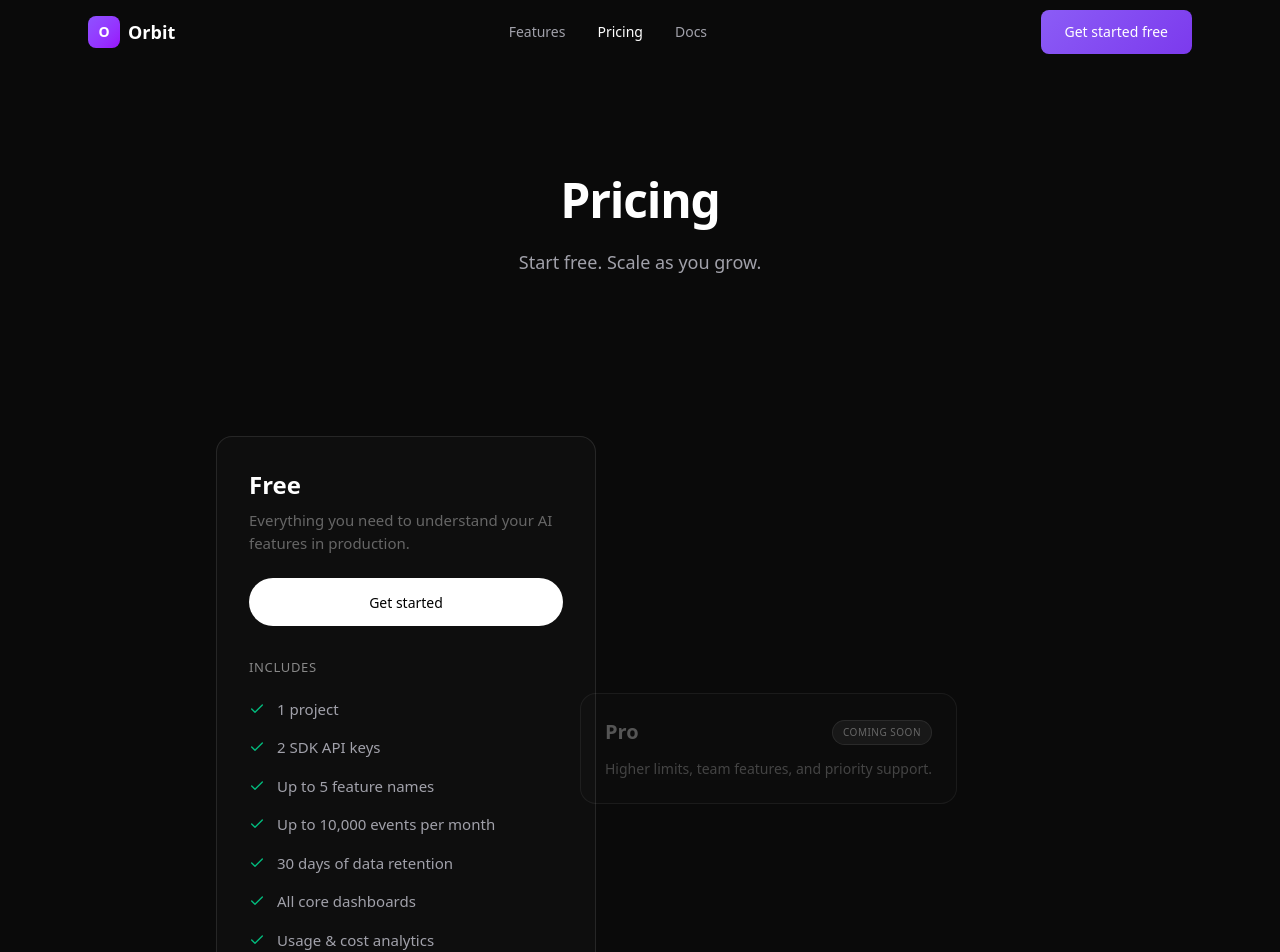
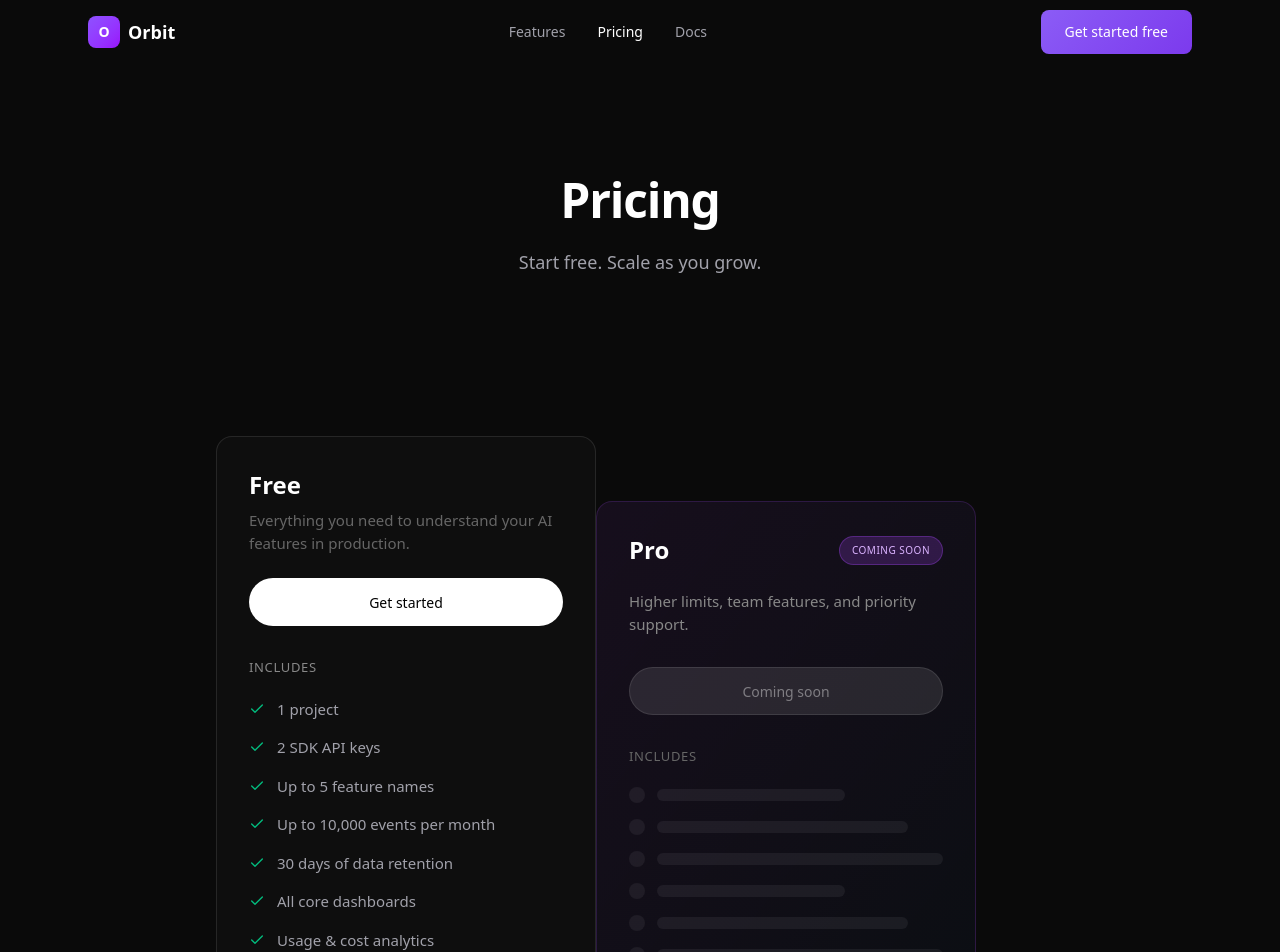
Before and after one commit to harshit19932703/orbit-website, a Next.js app: page /pricing in a window 1280 px wide. Shown: the top 952 px of the page. Built offline with nearby package versions, Linux system fonts and the light colour scheme.

Commit message:
card fix pricing

```diff
--- a/app/pricing/page.tsx
+++ b/app/pricing/page.tsx
@@ -75,22 +75,49 @@ export default function PricingPage() {
               </div>
             </motion.div>
 
-            {/* Pro Plan - Smaller horizontal card attached to right */}
+            {/* Pro Plan */}
             <motion.div
-              initial={{ opacity: 0, x: 20 }}
-              animate={{ opacity: 1, x: 0 }}
+              initial={{ opacity: 0, y: 20 }}
+              animate={{ opacity: 1, y: 0 }}
               transition={{ duration: 0.5, delay: 0.1 }}
-              className="rounded-2xl border border-white/[0.06] bg-white/[0.01] p-6 md:-ml-4 mt-4 md:mt-0 w-full md:w-auto md:min-w-[280px]"
+              className="rounded-2xl border border-purple-500/20 bg-gradient-to-br from-purple-500/[0.04] to-blue-500/[0.04] p-8 mt-6 md:mt-0 w-full md:w-[380px] flex-shrink-0 relative overflow-hidden"
             >
-              <div className="flex items-center justify-between mb-3">
-                <h3 className="text-xl font-semibold text-[#555]">Pro</h3>
-                <span className="text-[10px] text-[#666] uppercase tracking-wider bg-white/[0.05] border border-white/[0.08] px-2.5 py-1 rounded-full">
-                  Coming Soon
-                </span>
+              {/* Subtle gradient glow */}
+              <div className="absolute inset-0 bg-gradient-to-br from-purple-500/[0.08] to-transparent opacity-50 pointer-events-none" />
+
+              <div className="relative">
+                <div className="flex items-center justify-between mb-6">
+                  <h3 className="text-2xl font-semibold text-white">Pro</h3>
+                  <span className="text-[10px] font-medium text-purple-300 uppercase tracking-wider bg-purple-500/20 border border-purple-500/30 px-3 py-1.5 rounded-full">
+                    Coming Soon
+                  </span>
+                </div>
+                <p className="text-[#888] text-[15px] mb-8">
+                  Higher limits, team features, and priority support.
+                </p>
+
+                <button
+                  disabled
+                  className="block w-full h-12 flex items-center justify-center bg-white/10 text-white/40 font-medium text-[14px] rounded-full cursor-not-allowed mb-8 border border-white/10"
+                >
+                  Coming soon
+                </button>
+
+                <div>
+                  <p className="text-[13px] font-medium text-[#666] uppercase tracking-wider mb-5">Includes</p>
+                  <ul className="space-y-4">
+                    {[1, 2, 3, 4, 5, 6].map((_, index) => (
+                      <li key={index} className="flex items-center">
+                        <div className="w-4 h-4 rounded-full bg-white/[0.06] mr-3 flex-shrink-0" />
+                        <div
+                          className="h-3 rounded-full bg-white/[0.06]"
+                          style={{ width: `${60 + (index % 3) * 20}%` }}
+                        />
+                      </li>
+                    ))}
+                  </ul>
+                </div>
               </div>
-              <p className="text-[#444] text-[14px]">
-                Higher limits, team features, and priority support.
-              </p>
             </motion.div>
           </div>
         </div>
--- a/components/ui/navbar.tsx
+++ b/components/ui/navbar.tsx
@@ -19,9 +19,9 @@ export function Navbar() {
 
   return (
     <nav
-      className={`fixed top-0 left-0 right-0 z-50 transition-all duration-300 ${
+      className={`fixed top-0 left-0 right-0 z-50 transition-all duration-500 ${
         scrolled
-          ? "bg-[#0a0a0a]/80 backdrop-blur-lg border-b border-[#27272a]"
+          ? "bg-black/40 backdrop-blur-2xl border-b border-white/[0.08] shadow-[0_4px_30px_rgba(0,0,0,0.3)]"
           : "bg-transparent"
       }`}
     >
```
